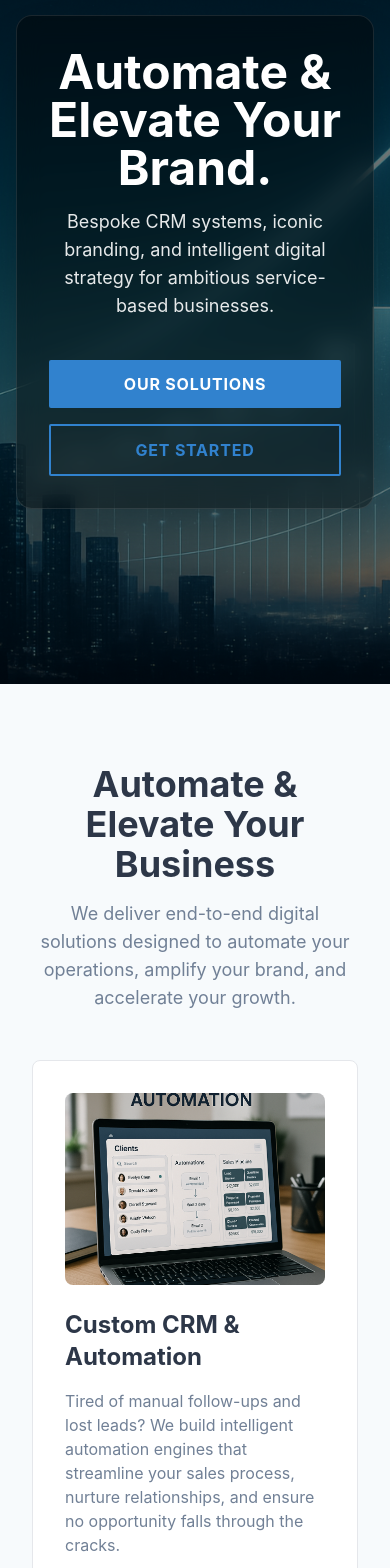
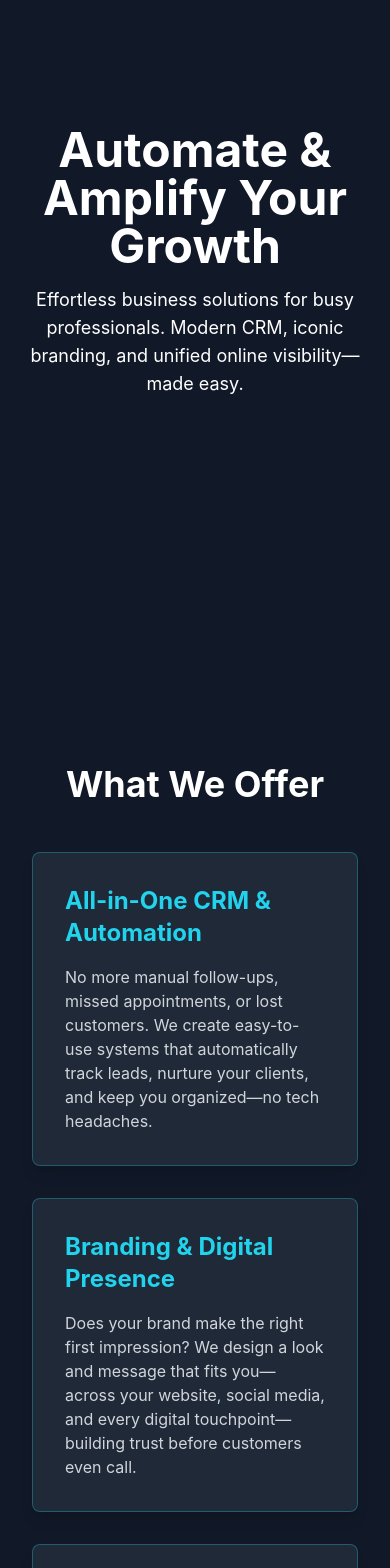
Before and after one commit to lerskytech/ATS-Final, a React (Vite) app: page / in a window 390 px wide. Shown: the part 160-1728 px from the top of the page. Built offline with nearby package versions, Linux system fonts and the light colour scheme; the HTML template or start-up script is replaced by a standard one.

Commit message:
feat: Complete website content rewrite and component updates

```diff
--- a/src/components/About.tsx
+++ b/src/components/About.tsx
@@ -1,56 +1,40 @@
 import React from 'react';
 import { motion } from 'framer-motion';
-import RatioBox from './RatioBox';
-import { imageMap } from '../utils/imageMap';
 
 const About: React.FC = () => {
-  const services = [
-    { name: 'Custom CRM Development', icon: '/assets/icons/crm.webp' },
-    { name: 'Branding & Content Creation', icon: '/assets/icons/branding.webp' },
-    { name: 'Social Media Marketing & Automation', icon: '/assets/icons/social.webp' },
-    { name: 'Voice Search SEO', icon: '/assets/icons/seo.webp' },
-    { name: 'Website Design & Optimization', icon: '/assets/icons/website.webp' },
-  ];
-
-  const aboutImageKey = '/assets/portraits/about.webp';
-  const aboutImageData = imageMap[aboutImageKey as keyof typeof imageMap];
-  if (!aboutImageData) return null;
+  const variants = {
+    hidden: { opacity: 0, y: 20 },
+    visible: { opacity: 1, y: 0, transition: { duration: 0.6 } },
+  };
 
   return (
-    <section id="about" className="py-20 px-4 bg-gray-900/20">
-      <div className="max-w-6xl mx-auto text-center">
-        <h2 className="text-4xl font-bold mb-4 text-white">About Alpha Trust</h2>
-        <p className="text-lg text-gray-400 mb-12 max-w-3xl mx-auto">
-          We are a team of passionate developers, designers, and strategists dedicated to building the future of the web. Our focus is on creating beautiful, functional, and high-performance digital experiences that drive results.
-        </p>
-        <div className="grid grid-cols-1 md:grid-cols-5 gap-8 items-center mb-12">
-          <div className="md:col-span-2">
-            <RatioBox
-              src={aboutImageKey}
-              alt={aboutImageData.useCase}
-              ratio={aboutImageData.ratio}
-              className="rounded-lg shadow-lg border-2 border-cyan-400/50"
-            />
-          </div>
-          <div className="md:col-span-3 text-left">
-            <h3 className="text-3xl font-bold mb-4 text-cyan-400">Our Core Services</h3>
-            <p className="text-gray-300 mb-6">We offer a comprehensive suite of services to elevate your brand's digital presence from start to finish.</p>
-            <ul className="space-y-4">
-              {services.map((service) => {
-                const serviceIconData = imageMap[service.icon as keyof typeof imageMap];
-                if (!serviceIconData) return null;
-                return (
-                  <li key={service.name} className="flex items-center">
-                     <div className="w-8 h-8 mr-4 flex-shrink-0">
-                       <RatioBox src={service.icon} alt={serviceIconData.useCase} ratio={serviceIconData.ratio} />
-                     </div>
-                    <span className="text-lg text-gray-200">{service.name}</span>
-                  </li>
-                );
-              })}
-            </ul>
-          </div>
-        </div>
+    <section id="about" className="py-20 px-4 bg-gray-800 text-white">
+      <div className="max-w-4xl mx-auto text-center">
+        <motion.div initial="hidden" whileInView="visible" viewport={{ once: true }} variants={variants}>
+          <h2 className="text-4xl font-bold mb-6">
+            Why Alpha Trust Solutions?
+          </h2>
+          <p className="text-lg text-gray-300 mb-10">
+            Tired of chasing leads and wrestling with scattered online profiles? We streamline your digital world so your business appears everywhere it matters—on Google, Siri, Alexa, Bing, and future search tools your customers use (even if you haven’t heard of them yet).
+          </p>
+        </motion.div>
+
+        <motion.div
+          className="bg-gray-900 p-8 rounded-lg shadow-lg border border-cyan-400/30"
+          initial="hidden"
+          whileInView="visible"
+          viewport={{ once: true, amount: 0.5 }}
+          variants={{ ...variants, visible: { ...variants.visible, transition: { ...variants.visible.transition, delay: 0.3 }}}}
+        >
+          <h3 className="text-2xl font-bold text-cyan-400 mb-4">
+            Our Promise
+          </h3>
+          <p className="text-lg text-gray-200">
+            You focus on what you do best.
+            <br />
+            We handle the tech, the automation, and the brand presence—so you never miss an opportunity.
+          </p>
+        </motion.div>
       </div>
     </section>
   );
--- a/src/components/Contact.tsx
+++ b/src/components/Contact.tsx
@@ -1,79 +1,41 @@
-import { useState } from 'react';
 import { motion } from 'framer-motion';
-import ContactImage from '../Assets/12. Contact Section.png';
 
 const Contact = () => {
-  const containerVariants = {
-    hidden: { opacity: 1 },
-    visible: {
-      opacity: 1,
-      transition: { staggerChildren: 0.2 },
-    },
-  };
-
-  const itemVariants = {
-    hidden: { opacity: 0, y: 20 },
-    visible: {
-      opacity: 1,
-      y: 0,
-      transition: { duration: 0.5, ease: 'easeOut' },
-    },
-  };
-
-
   return (
-    <section id="contact" className="relative py-24">
-      <div
-        className="absolute inset-0 bg-cover bg-center bg-no-repeat"
-        style={{ backgroundImage: `url(${ContactImage})` }}
-        role="img"
-        aria-label="A professional and clean office background with a laptop displaying a CRM dashboard."
-      >
-        <div className="absolute inset-0 bg-white/70 backdrop-blur-sm"></div>
-      </div>
-
-      <div className="relative z-10 container mx-auto px-4">
-        <div className="text-center mb-12">
-          <h2 className="text-4xl md:text-5xl font-sans text-text-primary">Ready to Grow Your Business?</h2>
-          <p className="text-lg text-text-secondary mt-4 max-w-2xl mx-auto">Fill out the form below to schedule a free strategy session. Let's build a plan to automate your marketing and scale your operations.</p>
-        </div>
+    <section id="contact" className="py-20 px-4 bg-gray-800 text-white">
+      <div className="container mx-auto px-4 text-center">
+        <h2 className="text-4xl md:text-5xl font-bold mb-4">Ready to Make Your Business Stand Out Everywhere?</h2>
+        <p className="text-lg text-gray-300 mb-8 max-w-3xl mx-auto">Get a Free Visibility Audit & Strategy Session. Fill out this quick form and our team will show you where your business is missing out—and how to fix it, fast.</p>
 
         <motion.div
-          className="max-w-2xl mx-auto bg-surface/90 backdrop-blur-sm border border-gray-200 rounded-lg p-8 md:p-12 shadow-2xl"
+          className="max-w-lg mx-auto bg-gray-900 rounded-lg p-8 shadow-lg border border-cyan-400/30"
           initial={{ opacity: 0, y: 50 }}
           whileInView={{ opacity: 1, y: 0 }}
-          viewport={{ once: true, amount: 0.3 }}
+          viewport={{ once: true, amount: 0.5 }}
           transition={{ duration: 0.8 }}
         >
-            <motion.form
-              action="https://formspree.io/f/xovllplj"
-              method="POST"
-              className="space-y-6"
-              variants={containerVariants}
-              initial="hidden"
-              animate="visible"
-            >
-              <motion.div variants={itemVariants}>
-                <label htmlFor="name" className="block text-sm font-sans text-text-primary mb-2">Full Name</label>
-                <input type="text" name="name" id="name" className="w-full px-4 py-3 bg-background border border-gray-300 rounded-md text-text-primary placeholder-text-secondary/70 focus:outline-none focus:ring-2 focus:ring-accent/50 focus:border-accent transition-all duration-300" required />
-              </motion.div>
-              <motion.div variants={itemVariants}>
-                <label htmlFor="email" className="block text-sm font-sans text-text-primary mb-2">Email Address</label>
-                <input type="email" name="email" id="email" className="w-full px-4 py-3 bg-background border border-gray-300 rounded-md text-text-primary placeholder-text-secondary/70 focus:outline-none focus:ring-2 focus:ring-accent/50 focus:border-accent transition-all duration-300" required />
-              </motion.div>
-              <motion.div variants={itemVariants}>
-                <label htmlFor="message" className="block text-sm font-sans text-text-primary mb-2">Message</label>
-                <textarea name="message" id="message" rows={5} className="w-full px-4 py-3 bg-background border border-gray-300 rounded-md text-text-primary placeholder-text-secondary/70 focus:outline-none focus:ring-2 focus:ring-accent/50 focus:border-accent transition-all duration-300" required></textarea>
-              </motion.div>
-              <motion.div variants={itemVariants} className="text-center">
-                <button
-                  type="submit"
-                  className="bg-accent text-white font-bold py-3 px-8 rounded-md uppercase tracking-wider transition-all duration-300 hover:bg-accent-hover hover:shadow-lg w-full md:w-auto"
-                >
-                  Schedule My Free Session
-                </button>
-              </motion.div>
-            </motion.form>
+          <form action="https://formspree.io/f/xovllplj" method="POST" className="space-y-6">
+            <div>
+              <label htmlFor="name" className="block text-sm font-bold text-left text-gray-300 mb-2">Full Name</label>
+              <input type="text" name="name" id="name" className="w-full px-4 py-3 bg-gray-800 border border-gray-700 rounded-md text-white focus:outline-none focus:ring-2 focus:ring-cyan-400" required />
+            </div>
+            <div>
+              <label htmlFor="email" className="block text-sm font-bold text-left text-gray-300 mb-2">Email Address</label>
+              <input type="email" name="email" id="email" className="w-full px-4 py-3 bg-gray-800 border border-gray-700 rounded-md text-white focus:outline-none focus:ring-2 focus:ring-cyan-400" required />
+            </div>
+            <div>
+              <label htmlFor="message" className="block text-sm font-bold text-left text-gray-300 mb-2">Message</label>
+              <textarea name="message" id="message" rows={4} className="w-full px-4 py-3 bg-gray-800 border border-gray-700 rounded-md text-white focus:outline-none focus:ring-2 focus:ring-cyan-400" required></textarea>
+            </div>
+            <div className="text-center">
+              <button
+                type="submit"
+                className="bg-cyan-500 text-white font-bold py-3 px-8 rounded-lg uppercase tracking-wider transition-all duration-300 hover:bg-cyan-600 hover:shadow-lg w-full"
+              >
+                Schedule My Free Session
+              </button>
+            </div>
+          </form>
         </motion.div>
       </div>
     </section>
--- a/src/components/Hero.tsx
+++ b/src/components/Hero.tsx
@@ -1,75 +1,22 @@
 import { motion } from 'framer-motion';
-import HeroImage from '../Assets/1. Hero Section.png';
-import { Link } from 'react-scroll';
 
 const Hero = () => {
-  const headline = "Automate & Elevate Your Brand.";
-
-  const containerVariants = {
-    hidden: { opacity: 0 },
-    visible: {
-      opacity: 1,
-      transition: {
-        staggerChildren: 0.3,
-        delayChildren: 0.2,
-      },
-    },
-  };
-
-  const itemVariants = {
-    hidden: { opacity: 0, y: 20 },
-    visible: {
-      opacity: 1,
-      y: 0,
-      transition: { type: 'spring', stiffness: 100, damping: 12 }
-    },
-  };
-
   return (
-    <section id="hero" className="relative h-screen flex items-center justify-center bg-background">
-      <div
-        className="absolute inset-0 bg-cover bg-top bg-no-repeat"
-        style={{ backgroundImage: `url(${HeroImage})` }}
-        role="img"
-        aria-label="A modern digital agency dashboard UI showing client growth metrics."
-      >
-        <div className="absolute inset-0 bg-black/50"></div>
+    <section id="home" className="relative w-full h-screen mx-auto flex items-center justify-center bg-gray-900 text-white">
+      <div className="text-center px-4">
+        <motion.div
+          initial={{ opacity: 0, y: -50 }}
+          animate={{ opacity: 1, y: 0 }}
+          transition={{ duration: 0.8 }}
+        >
+          <h1 className="text-5xl md:text-7xl font-bold mb-4">
+            Automate & Amplify Your Growth
+          </h1>
+          <p className="text-lg md:text-2xl max-w-3xl mx-auto">
+            Effortless business solutions for busy professionals. Modern CRM, iconic branding, and unified online visibility—made easy.
+          </p>
+        </motion.div>
       </div>
-
-      <motion.div
-        className="relative z-10 container mx-auto px-4 text-center"
-        variants={containerVariants}
-        initial="hidden"
-        animate="visible"
-      >
-        <div className="bg-black/40 backdrop-blur-md rounded-2xl p-8 md:p-12 border border-white/10 shadow-2xl max-w-4xl mx-auto">
-          <motion.h1
-            className="font-sans font-bold text-5xl md:text-7xl text-white mb-4"
-            variants={itemVariants}
-          >
-            {headline}
-          </motion.h1>
-
-          <motion.p
-            className="text-lg md:text-xl text-white/90 max-w-3xl mx-auto mb-10"
-            variants={itemVariants}
-          >
-            Bespoke CRM systems, iconic branding, and intelligent digital strategy for ambitious service-based businesses.
-          </motion.p>
-
-          <motion.div
-            className="flex flex-col sm:flex-row justify-center gap-4"
-            variants={itemVariants}
-          >
-          <Link to="services" smooth={true} duration={800} className="bg-accent text-white font-bold py-3 px-8 rounded-sm uppercase tracking-wider transition-all duration-300 hover:bg-accent-hover hover:shadow-lg cursor-pointer">
-            Our Solutions
-          </Link>
-          <Link to="contact" smooth={true} duration={800} className="bg-transparent border-2 border-accent text-accent font-bold py-3 px-8 rounded-sm uppercase tracking-wider transition-all duration-300 hover:bg-accent hover:text-white cursor-pointer">
-            Get Started
-          </Link>
-          </motion.div>
-        </div>
-      </motion.div>
     </section>
   );
 };
--- a/src/components/Process.tsx
+++ b/src/components/Process.tsx
@@ -1,33 +1,21 @@
 import { motion } from 'framer-motion';
-import DiscoveryImage from '../Assets/5. Discovery & Strategy.png';
-import DevelopmentImage from '../Assets/6. System & Brand Development.png';
-import LaunchImage from '../Assets/7. Automation & Launch.png';
-import ScalingImage from '../Assets/8. Optimization & Scaling.png';
 
 const processSteps = [
   {
-    title: '1. Discovery & Strategy',
-    description: 'Every successful project starts with a deep dive. We immerse ourselves in your world—your goals, your challenges, your customers—to architect a bespoke growth strategy that serves as the blueprint for everything that follows.',
-    image: DiscoveryImage,
-    alt: 'Illustration of a magnifying glass over a business blueprint.',
+    title: 'Discovery & Planning',
+    description: 'We learn about your business, goals, and challenges—then map a step-by-step strategy for growth.',
   },
   {
-    title: '2. System & Brand Development',
-    description: 'This is where the vision takes shape. We build your custom automation engine, forge a powerful brand identity, and develop the high-performance digital assets that will become the foundation of your elevated business.',
-    image: DevelopmentImage,
-    alt: 'Split-screen showing CRM dashboard development and brand design.',
+    title: 'Build & Design',
+    description: 'Our team builds your CRM, updates your brand, and unifies your business info everywhere it matters.',
   },
   {
-    title: '3. Automation & Launch',
-    description: 'With the core systems in place, we deploy intelligent automation across your marketing and sales funnels. We then execute a seamless launch of your new, powerful digital presence, ready to capture and convert.',
-    image: LaunchImage,
-    alt: 'Illustration of interconnected gears representing automation.',
+    title: 'Launch & Automate',
+    description: 'We set your systems live and automate your outreach, so leads come to you.',
   },
   {
-    title: '4. Optimization & Scaling',
-    description: 'Your launch is just the beginning. We continuously monitor performance analytics, refine strategies for maximum impact, and provide dedicated support to ensure your business doesn\'t just grow—it scales.',
-    image: ScalingImage,
-    alt: 'Upward-trending line graph on a digital interface.',
+    title: 'Optimize & Scale',
+    description: 'As you grow, we provide ongoing support and data-driven tweaks for even better results.',
   },
 ];
 
@@ -51,27 +39,27 @@ const Process = () => {
   };
 
   return (
-    <section id="process" className="py-20 px-4 bg-surface">
+    <section id="process" className="py-20 px-4 bg-gray-800 text-white">
       <div className="container mx-auto px-4">
         <div className="text-center mb-16">
-          <h2 className="text-4xl md:text-5xl font-sans text-text-primary">The Blueprint for Your Success</h2>
-          <p className="text-lg text-text-secondary mt-4 max-w-3xl mx-auto">From initial strategy to continuous scaling, our process is designed for one thing: to deliver measurable results and a powerful return on your investment.</p>
+          <h2 className="text-4xl md:text-5xl font-bold">Our Proven Process</h2>
         </div>
         <motion.div
-          className="grid grid-cols-1 md:grid-cols-2 lg:grid-cols-4 gap-12"
+          className="grid grid-cols-1 md:grid-cols-2 lg:grid-cols-4 gap-8"
           variants={containerVariants}
           initial="hidden"
           whileInView="visible"
           viewport={{ once: true, amount: 0.3 }}
         >
           {processSteps.map((step, index) => (
-            <motion.div key={index} className="text-left flex flex-col" variants={itemVariants}>
-              <div className="w-full h-40 mb-6 rounded-lg overflow-hidden">
-                <img src={step.image} alt={step.alt} className="w-full h-full object-cover" />
-              </div>
-
-              <h4 className="text-2xl font-bold font-sans text-text-primary mb-3">{step.title}</h4>
-              <p className="text-text-secondary leading-relaxed">{step.description}</p>
+            <motion.div
+              key={index}
+              className="bg-gray-900 p-6 rounded-lg border border-cyan-400/30 text-center flex flex-col items-center"
+              variants={itemVariants}
+            >
+              <div className="text-3xl font-bold text-cyan-400 mb-4">{`0${index + 1}`}</div>
+              <h3 className="text-2xl font-bold mb-3">{step.title}</h3>
+              <p className="text-gray-300 leading-relaxed">{step.description}</p>
             </motion.div>
           ))}
         </motion.div>
--- a/src/components/Services.tsx
+++ b/src/components/Services.tsx
@@ -1,26 +1,17 @@
 import { motion } from 'framer-motion';
-import CrmImage from '../Assets/2. Custom CRM & Automation.png';
-import BrandingImage from '../Assets/3. Branding & Digital Presence.png';
-import MarketingImage from '../Assets/4. Marketing & Outreach.png';
 
 const services = [
   {
-    title: 'Custom CRM & Automation',
-    description: 'Tired of manual follow-ups and lost leads? We build intelligent automation engines that streamline your sales process, nurture relationships, and ensure no opportunity falls through the cracks.',
-    image: CrmImage,
-    alt: 'A clean, intuitive CRM dashboard on a laptop screen.',
+    title: 'All-in-One CRM & Automation',
+    description: 'No more manual follow-ups, missed appointments, or lost customers. We create easy-to-use systems that automatically track leads, nurture your clients, and keep you organized—no tech headaches.',
   },
   {
     title: 'Branding & Digital Presence',
-    description: 'Is your online presence failing to impress? We overhaul your digital footprint, creating a cohesive and powerful brand experience that builds trust and drives action.',
-    image: BrandingImage,
-    alt: 'A mood board showcasing a cohesive brand identity for a modern business.',
+    description: 'Does your brand make the right first impression? We design a look and message that fits you—across your website, social media, and every digital touchpoint—building trust before customers even call.',
   },
   {
-    title: 'Marketing & Outreach',
-    description: 'Struggling to reach new customers consistently? We implement scalable marketing systems that automate your outreach, fill your pipeline, and position you in front of ready-to-buy clients.',
-    image: MarketingImage,
-    alt: 'Abstract visualization of automated marketing pathways.',
+    title: 'Marketing & Online Reach',
+    description: 'Your next client is searching—somewhere new every day. We automate your marketing across all major search and voice platforms, ensuring your business is discoverable on Google, Alexa, Siri, and beyond.',
   },
 ];
 
@@ -39,12 +30,11 @@ const itemVariants = {
 
 const Services = () => {
   return (
-    <section id="services" className="py-20 px-4 bg-background">
+    <section id="services" className="py-20 px-4 bg-gray-900 text-white">
       <div className="container mx-auto px-4 text-center">
-        <h2 className="text-4xl md:text-5xl font-bold mb-4 font-sans text-text-primary">Automate & Elevate Your Business</h2>
-        <p className="text-lg text-text-secondary mb-12 max-w-3xl mx-auto">We deliver end-to-end digital solutions designed to automate your operations, amplify your brand, and accelerate your growth.</p>
+        <h2 className="text-4xl md:text-5xl font-bold mb-12">What We Offer</h2>
         <motion.div
-          className="grid grid-cols-1 md:grid-cols-2 lg:grid-cols-3 gap-8"
+          className="grid grid-cols-1 md:grid-cols-3 gap-8"
           variants={containerVariants}
           initial="hidden"
           whileInView="visible"
@@ -53,15 +43,11 @@ const Services = () => {
           {services.map((service) => (
             <motion.div
               key={service.title}
-              className="bg-surface p-8 rounded-lg border border-gray-200 text-left transform transition-all duration-500 hover:scale-105 hover:-translate-y-2 hover:shadow-xl hover:border-accent"
+              className="bg-gray-800 p-8 rounded-lg border border-cyan-400/30 text-left transform transition-all duration-300 hover:scale-105 hover:shadow-cyan-400/20 shadow-lg"
               variants={itemVariants}
             >
-              <div className="w-full h-48 mb-6 rounded-lg overflow-hidden">
-                <img src={service.image} alt={service.alt} className="w-full h-full object-cover" />
-              </div>
-
-              <h3 className="text-2xl font-bold mb-4 text-text-primary">{service.title}</h3>
-              <p className="text-text-secondary">{service.description}</p>
+              <h3 className="text-2xl font-bold mb-4 text-cyan-400">{service.title}</h3>
+              <p className="text-gray-300">{service.description}</p>
             </motion.div>
           ))}
         </motion.div>
```
Also changed, not shown: src/components/Footer.tsx (+32 -19 lines), src/components/Testimonials.tsx (+11 -25 lines).
